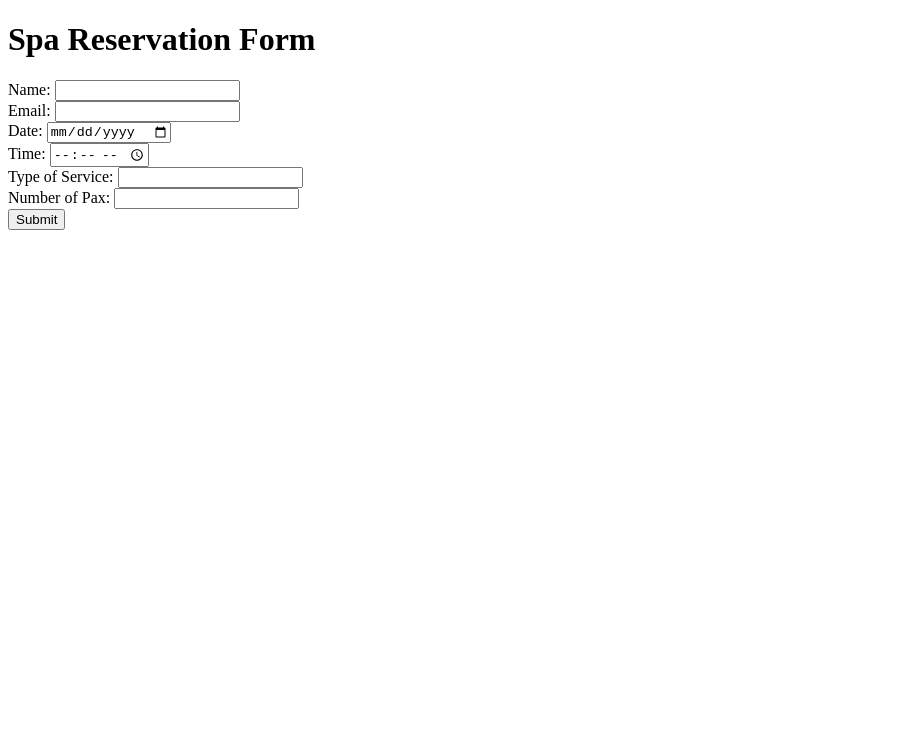
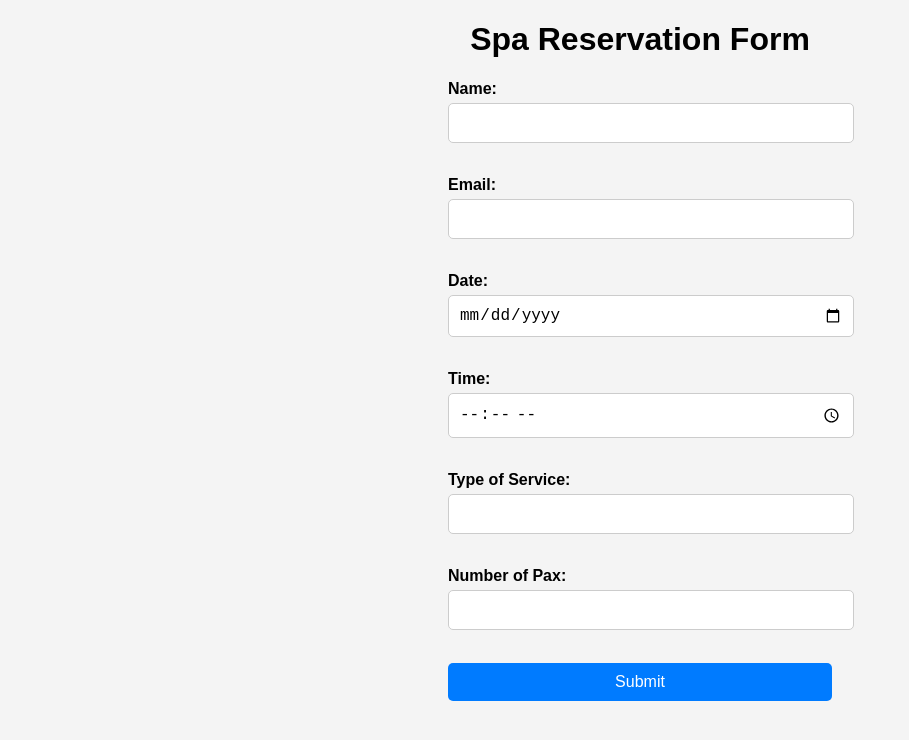
Before and after one commit to desraymondz/rsvp-system-discord.github.io, a plain HTML site: page index.html in a window 1280 px wide. Shown: the whole page, without its empty margins (0-909 px from the left). Drawn offline with Linux system fonts and the light colour scheme.

Commit message:
added CSS

```diff
--- a/index.html
+++ b/index.html
@@ -4,6 +4,7 @@
     <meta charset="UTF-8">
     <meta name="viewport" content="width=device-width, initial-scale=1.0">
     <title>Spa Reservation Form</title>
+    <link rel="stylesheet" href="styles.css">
 </head>
 <body>
     <h1>Spa Reservation Form</h1>
--- /dev/null
+++ b/styles.css
@@ -0,0 +1,61 @@
+/* styles.css */
+
+/* Basic styling for the body */
+body {
+    font-family: Arial, sans-serif;
+    background-color: #f4f4f4;
+    margin: 0;
+    padding: 0;
+    align-items: center;
+    flex-direction: column;
+    display: flex;
+    justify-content: center;
+}
+
+/* Container styling to center the form */
+.container {
+    background-color: #fff;
+    padding: 20px;
+    border-radius: 10px;
+    box-shadow: 0 0 10px rgba(0, 0, 0, 0.1);
+}
+
+/* Styling for the form elements */
+form {
+    width: 30%;
+    display: flex;
+    flex-direction: column;
+}
+
+/* Styling for the labels */
+label {
+    justify-content: flex-start;
+    margin-bottom: 5px;
+    font-weight: bold;
+}
+
+/* Styling for the input fields */
+input {
+    margin-bottom: 15px;
+    padding: 10px;
+    font-size: 16px;
+    border: 1px solid #ccc;
+    border-radius: 5px;
+    width: 100%;
+}
+
+/* Styling for the submit button */
+button {
+    padding: 10px 20px;
+    font-size: 16px;
+    background-color: #007bff;
+    color: #fff;
+    border: none;
+    border-radius: 5px;
+    cursor: pointer;
+}
+
+/* Styling for the submit button on hover */
+button:hover {
+    background-color: #0056b3;
+}
```
